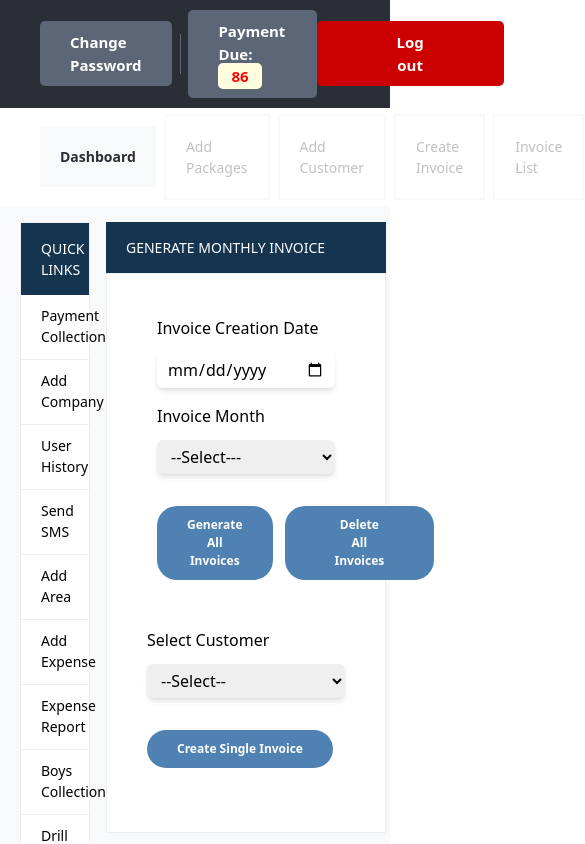
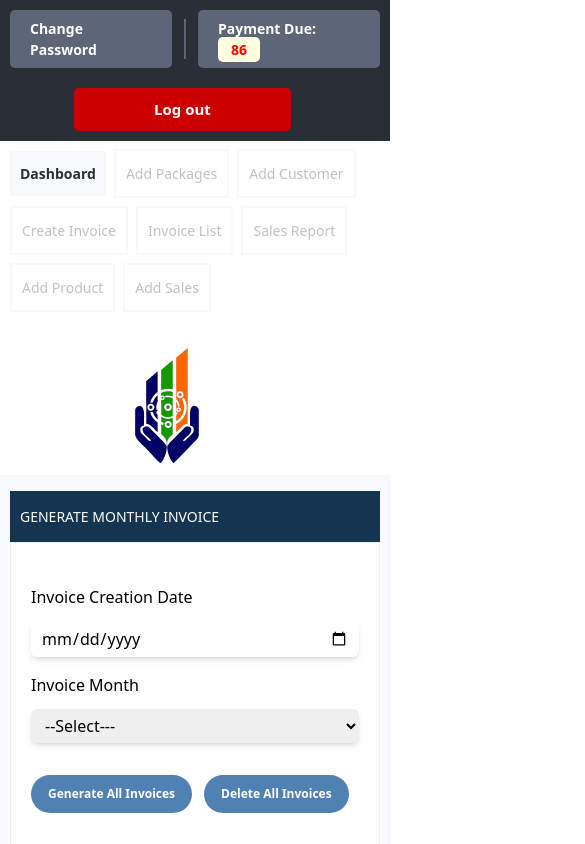
Before and after one commit to Jephthahndukwe/billing-system, a React (Vite) app: page /invoice in a window 390 px wide. Shown: the top 844 px of the page, 585 px wide, since content can reach past the window. Built offline with nearby package versions, Linux system fonts and the light colour scheme.

Commit message:
new update

```diff
--- a/src/Auth/Login.jsx
+++ b/src/Auth/Login.jsx
@@ -40,23 +40,23 @@ const Login = () => {
 
   return (
     <div>
-        <div className='py-[5px] px-[40px] flex justify-between items-center'>
+        <div className='py-[5px] lg:px-[40px] xs:px-[10px] flex justify-between items-center'>
             <div>
                 <div className='flex items-center gap-2'>
-                    <div className='bg-[#FFB400] text-[25px] p-[10px] text-[#fff] rounded-[100px]'><RiLock2Fill /></div>
+                    <div className='bg-[#FFB400] lg:text-[25px] xs:text-[14px] p-[10px] text-[#fff] rounded-[100px]'><RiLock2Fill /></div>
                     <div>
-                        <h2 className='text-[18px] font-[500] leading-[18px]'>LOGIN TO DASHBOARD</h2>
-                        <p className='text-[#9498a1] text-[10px] font-[400] leading-[18px]'>Enter your credentials below</p>
+                        <h2 className='lg:text-[18px] xs:text-[14px] w-[150%] font-[500] leading-[18px]'>LOGIN TO DASHBOARD</h2>
+                        <p className='text-[#9498a1] lg:text-[10px] xs:text-[9px] font-[400] leading-[18px]'>Enter your credentials below</p>
                     </div>
                 </div>
             </div>
-            <div>
-                <img src={logo} className='w-[40%]' />
+            <div className='flex justify-end items-end'>
+                <img src={logo} className='lg:w-[40%] xs:w-[30%]' />
             </div>
         </div>
-        <h2 className='text-[32px] text-center font-[700] leading-[18px] tracking-[3px] mt-[4rem]'><span className='text-[#2A2E70]'>Tizeti</span> <span className='text-[#008000]'>Internet Service Provider</span></h2>
+        <h2 className='text-[32px] text-center font-[700] xs:leading-[40px] lg:leading-[18px] tracking-[3px] mt-[4rem]'><span className='text-[#2A2E70]'>Tizeti</span> <span className='text-[#008000]'>Internet Service Provider</span></h2>
         <div className='flex justify-center items-center mt-[3rem] pb-[5rem]'>
-            <form className='px-[40px] shadow-2xl w-[50%] pt-[3rem] pb-[3rem]' onSubmit={(e) => e.preventDefault()}>
+            <form className='lg:px-[40px] xs:px-[15px] shadow-2xl lg:w-[50%] xs:w-[95%] pt-[3rem] pb-[3rem]' onSubmit={(e) => e.preventDefault()}>
                 <div>
                     <label className='text-[16px] font-[600]'>Username</label><br/>
                     <input
--- a/src/Component/Navbar.jsx
+++ b/src/Component/Navbar.jsx
@@ -1,37 +1,39 @@
 import React from 'react'
+import logo from '../Assets/logo3.png'
+import  { Link } from 'react-router-dom'
 
 const Navbar = () => {
   return (
-    <div className='py-[4px] px-[40px]'>
-        <div className='flex justify-between items-center'>
-            <div className='flex items-center gap-2'>
-                <div className='bg-[#f8f9fa] py-[20px] px-[20px] text-center text-[#2a2e36] text-[14px] font-[700]'>
-                    <h1><a href='/dashboard'>Dashboard</a></h1>
+    <div className='lg:py-[4px] xs:py-[8px] lg:px-[40px] xs:px-[10px]'>
+        <div className='flex flex-wrap justify-between items-center'>
+            <div className='flex flex-wrap items-center gap-2'>
+                <div className='bg-[#f8f9fa] lg:py-[20px] xs:py-[12px] lg:px-[20px] xs:px-[10px] text-center text-[#2a2e36] text-[14px] font-[700]'>
+                    <h1><Link to='/dashboard'>Dashboard</Link></h1>
                 </div>
-                <div className='border-[2px] border-solid border-[#f8f9fa] bg-[#fff] py-[20px] px-[20px] text-[#c2c1c1] text-[14px] font-[500]'>
-                    <h1><a href='/package'>Add Packages</a></h1>
+                <div className='border-[2px] border-solid border-[#f8f9fa] bg-[#fff] lg:py-[20px] xs:py-[12px] lg:px-[20px] xs:px-[10px] text-[#c2c1c1] text-[14px] font-[500]'>
+                    <h1><Link to='/package'>Add Packages</Link></h1>
                 </div>
-                <div className='border-[2px] border-solid border-[#f8f9fa] bg-[#fff] py-[20px] px-[20px] text-[#c2c1c1] text-[14px] font-[500]'>
-                    <h1><a href='/customer'>Add Customer</a></h1>
+                <div className='border-[2px] border-solid border-[#f8f9fa] bg-[#fff] lg:py-[20px] xs:py-[12px] lg:px-[20px] xs:px-[10px] text-[#c2c1c1] text-[14px] font-[500]'>
+                    <h1><Link to='/customer'>Add Customer</Link></h1>
                 </div>
-                <div className='border-[2px] border-solid border-[#f8f9fa] bg-[#fff] py-[20px] px-[20px] text-[#c2c1c1] text-[14px] font-[500]'>
-                    <h1><a href='/invoice'>Create Invoice</a></h1>
+                <div className='border-[2px] border-solid border-[#f8f9fa] bg-[#fff] lg:py-[20px] xs:py-[12px] lg:px-[20px] xs:px-[10px] text-[#c2c1c1] text-[14px] font-[500]'>
+                    <h1><Link to='/invoice'>Create Invoice</Link></h1>
                 </div>
-                <div className='border-[2px] border-solid border-[#f8f9fa] bg-[#fff] py-[20px] px-[20px] text-[#c2c1c1] text-[14px] font-[500]'>
-                    <h1><a href='/invoicelist'>Invoice List</a></h1>
+                <div className='border-[2px] border-solid border-[#f8f9fa] bg-[#fff] lg:py-[20px] xs:py-[12px] lg:px-[20px] xs:px-[10px] text-[#c2c1c1] text-[14px] font-[500]'>
+                    <h1><Link to='/invoicelist'>Invoice List</Link></h1>
                 </div>
-                <div className='border-[2px] border-solid border-[#f8f9fa] bg-[#fff] py-[20px] px-[20px] text-[#c2c1c1] text-[14px] font-[500]'>
+                <div className='border-[2px] border-solid border-[#f8f9fa] bg-[#fff] lg:py-[20px] xs:py-[12px] lg:px-[20px] xs:px-[10px] text-[#c2c1c1] text-[14px] font-[500]'>
                     <h1>Sales Report</h1>
                 </div>
-                <div className='border-[2px] border-solid border-[#f8f9fa] bg-[#fff] py-[20px] px-[20px] text-[#c2c1c1] text-[14px] font-[500]'>
+                <div className='border-[2px] border-solid border-[#f8f9fa] bg-[#fff] lg:py-[20px] xs:py-[12px] lg:px-[20px] xs:px-[10px] text-[#c2c1c1] text-[14px] font-[500]'>
                     <h1>Add Product</h1>
                 </div>
-                <div className='border-[2px] border-solid border-[#f8f9fa] bg-[#fff] py-[20px] px-[20px] text-[#c2c1c1] text-[14px] font-[500]'>
+                <div className='border-[2px] border-solid border-[#f8f9fa] bg-[#fff] lg:py-[20px] xs:py-[12px] lg:px-[20px] xs:px-[10px] text-[#c2c1c1] text-[14px] font-[500]'>
                     <h1>Add Sales</h1>
                 </div>
             </div>
-            <div>
-                <h1 className='text-[30px]'>Logo here</h1>
+            <div className='flex justify-end items-end lg:mt-0 xs:mt-[2rem]'>
+                <img src={logo} className='w-[50%]' />
             </div>
         </div>
     </div>
--- a/src/Component/TopNavbar.jsx
+++ b/src/Component/TopNavbar.jsx
@@ -12,15 +12,15 @@ const TopNavbar = ({ setLoggedIn, setIsAdmin }) => {
   };
 
   return (
-    <div className='bg-[#2A2E36] py-[10px] px-[40px]'>
-        <div className='flex justify-between items-center'>
-            <div className='flex gap-2 items-center'>
-                <h2 className='bg-[#5d6677] py-[10px] px-[30px] rounded-[5px] text-[#fff] text-[15px] font-[600]'>Change Password</h2>
+    <div className='bg-[#2A2E36] lg:w-auto xs:w-[100vw] py-[10px] lg:px-[40px] xs:px-[10px]'>
+        <div className='lg:flex justify-between items-center'>
+            <div className='flex lg:gap-2 xs:gap-3 items-center'>
+                <h2 className='bg-[#5d6677] lg:py-[10px] lg:px-[30px] xs:py-[8px] xs:px-[20px] rounded-[5px] text-[#fff] lg:text-[15px]  xs:text-[14px] font-[600]'>Change Password</h2>
                 <div className='h-[40px] w-[2px] bg-[#5d6677]' />
-                <h2 className='bg-[#5d6677] py-[10px] px-[30px] rounded-[5px] text-[#fff] text-[15px] font-[600]'>Payment Due: <span className='bg-[#FFFFE0] py-[3px] px-[13px] rounded-[5px] text-[red] font-[700]'>86</span></h2>
+                <h2 className='bg-[#5d6677] lg:py-[10px] lg:px-[30px] xs:py-[8px] xs:px-[20px] rounded-[5px] text-[#fff] lg:text-[15px]  xs:text-[14px] font-[600]'>Payment Due: <span className='bg-[#FFFFE0] py-[3px] px-[13px] rounded-[5px] text-[red] font-[700]'>86</span></h2>
             </div>
             <div>
-              <button className='bg-[#CC0000] py-[10px] px-[80px] rounded-[5px] text-[#fff] cursor-pointer text-[15px] font-[600]' onClick={handleLogout}>Log out</button>
+              <button className='bg-[#CC0000] py-[10px] px-[80px] rounded-[5px] text-[#fff] cursor-pointer text-[15px] font-[600] lg:mt-0 xs:mt-5 lg:ms-0 xs:ms-[4rem]' onClick={handleLogout}>Log out</button>
             </div>
         </div>
     </div>
--- a/src/Pages/Invoice.jsx
+++ b/src/Pages/Invoice.jsx
@@ -8,8 +8,8 @@ const Invoice = () => {
         <TopNavbar/>
         <Navbar/>
         <div className='bg-[#F8F9FA] pt-[1rem] pb-[2rem]'>
-      <div className='flex gap-[1rem] px-[20px]'>
-        <aside className='w-[20%] h-[75vh] bg-[#fff] border-[1.5px] border-solid border-[#eee]'>
+      <div className='flex gap-[1rem] lg:px-[20px] xs:px-[10px]'>
+        <aside className='w-[20%] h-[75vh] bg-[#fff] border-[1.5px] border-solid border-[#eee] lg:block xs:hidden'>
           <h2 className='text-[14px] bg-[#153450] py-[15px] px-[20px] text-[#fff] font-[500]'>QUICK LINKS</h2>
           <div className=''>
             <h2 className='pt-[10px] px-[20px] text-[14px] font-[400] border-b-[1px] border-b-solid border-b-[#eee] pb-3'><span>Payment Collection</span></h2>
@@ -23,9 +23,9 @@ const Invoice = () => {
             <h2 className='pt-[10px] px-[20px] text-[14px] font-[400] pb-3'><span>Drill Down Report</span></h2>
           </div>
         </aside>
-        <div className='w-[80%]'>
-        <h2 className='text-[14px] bg-[#153450] py-[15px] px-[20px] text-[#fff] font-[500]'>GENERATE MONTHLY INVOICE</h2>
-            <div className='bg-[#fff] border-[1.5px] border-solid border-[#eee] p-[10px] pb-[4rem] px-[40px]'>
+        <div className='lg:w-[80%] xs:w-[95vw]'>
+        <h2 className='text-[14px] bg-[#153450] py-[15px] lg:px-[20px] xs:px-[10px] text-[#fff] font-[500]'>GENERATE MONTHLY INVOICE</h2>
+            <div className='bg-[#fff] border-[1.5px] border-solid border-[#eee] p-[10px] pb-[4rem] lg:px-[40px] xs:px-[10px]'>
                 <form className="px-[10px] mt-8 flex flex-wrap">
                     <span className="mb-4 w-full md:w-1/2 md:pr-4">
                         <label>Invoice Creation Date</label><br/>
@@ -50,8 +50,8 @@ const Invoice = () => {
                         </select>
                     </span>
                     <div className='flex items-start justify-start gap-3 mt-4'>
-                        <button type='submit' className='bg-[#5081b3] py-[10px] px-[30px] text-[12px] rounded-[20px] text-[#fff] font-[700] text-center'>Generate All Invoices</button>
-                        <button type='submit' className='bg-[#5081b3] py-[10px] px-[50px] text-[12px] rounded-[20px] text-[#fff] font-[700] text-center'>Delete All Invoices</button>
+                        <button type='submit' className='bg-[#5081b3] py-[10px] lg:px-[30px] xs:px-[17px] text-[12px] rounded-[20px] text-[#fff] font-[700] text-center'>Generate All Invoices</button>
+                        <button type='submit' className='bg-[#5081b3] py-[10px] lg:px-[50px] xs:px-[17px] text-[12px] rounded-[20px] text-[#fff] font-[700] text-center'>Delete All Invoices</button>
                     </div>
                 </form>
                 <form className='mt-[3rem]'>
```
Also changed, not shown: src/Pages/Customer.jsx (+7 -7 lines), src/Pages/Dashboard.jsx (+7 -7 lines), src/Pages/InvoiceList.jsx (+7 -7 lines), src/Pages/Package.jsx (+8 -8 lines).
